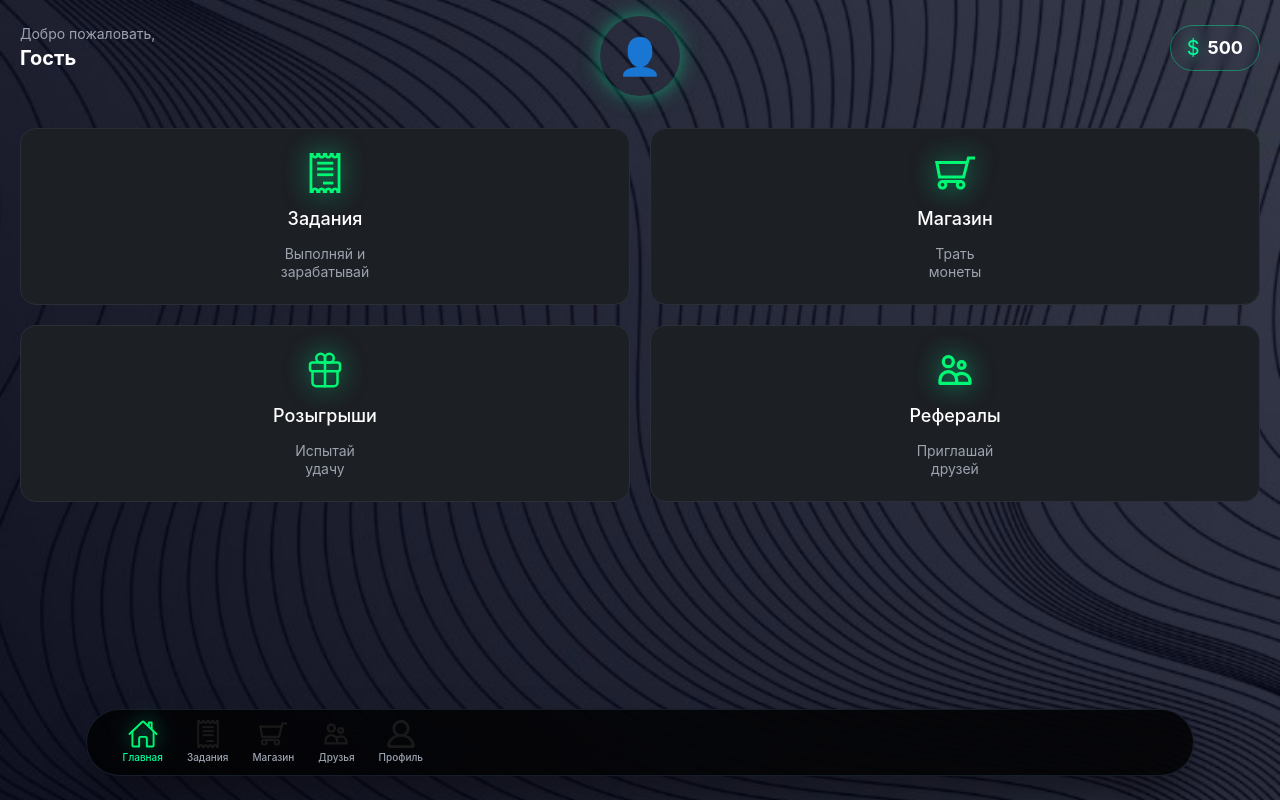
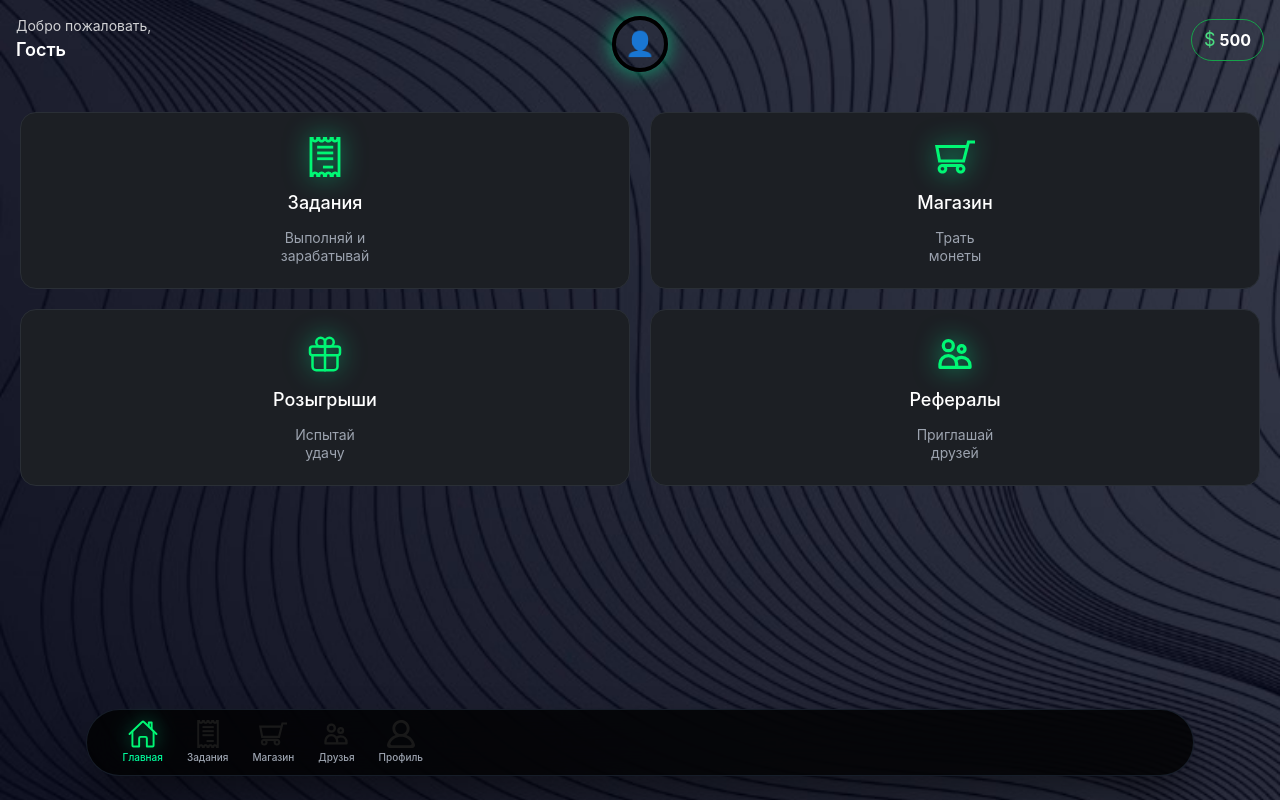
Before and after one commit to ik123-coder/giftbot-miniapp, a React (Vite) app in the folder client/: page / in a window 1280 px wide. Built offline with nearby package versions, Linux system fonts and the light colour scheme; the HTML template or start-up script is replaced by a standard one.

Commit message:
Update Header.jsx

```diff
--- a/client/src/components/Header.jsx
+++ b/client/src/components/Header.jsx
@@ -1,28 +1,28 @@
-// client/src/components/Header.jsx
 export default function Header({ firstName, balance, photoUrl }) {
   return (
-    <div className="relative px-5 pt-6 pb-4 flex items-center justify-between">
+    <div className="relative px-4 pt-4 pb-2 flex items-center justify-between">
       {/* Левая часть: текст */}
       <div className="flex flex-col">
-        <div className="text-sm text-gray-400">Добро пожаловать,</div>
-        <div className="text-xl font-bold text-white">
-          {firstName}
-        </div>
+        <div className="text-sm opacity-80">Добро пожаловать,</div>
+        <div className="text-lg font-semibold">{firstName}</div>
       </div>
 
-      {/* Аватар по центру сверху — с неоновой рамкой и свечением */}
+      {/* Аватар по центру сверху */}
       <div className="absolute left-1/2 -translate-x-1/2 top-4">
-        <div className="relative w-20 h-20 rounded-full overflow-hidden border-4 border-transparent bg-gradient-to-r from-[#00ff9d] via-[#00e68c] to-[#00ff9d] p-[3px] shadow-[0_0_20px_rgba(0,255,157,0.5)]">
-          {/* Внутренний чёрный круг для обводки */}
-          <div className="w-full h-full rounded-full bg-black flex items-center justify-center p-1">
+        <div className="relative">
+          {/* Внешнее зелёное свечение и градиентная рамка */}
+          <div className="absolute inset-0 rounded-full bg-gradient-to-r from-[#00ff9d] via-[#00e68c] to-[#00ff9d] blur-md opacity-70"></div>
+
+          {/* Сам аватар с чёрной внутренней обводкой */}
+          <div className="relative w-14 h-14 rounded-full overflow-hidden border-4 border-black bg-black shadow-[0_0_20px_rgba(0,255,157,0.6)]">
             {photoUrl ? (
               <img
                 src={photoUrl}
                 alt="avatar"
-                className="w-full h-full rounded-full object-cover"
+                className="w-full h-full object-cover"
               />
             ) : (
-              <div className="w-full h-full rounded-full bg-gray-800 flex items-center justify-center text-4xl text-white">
+              <div className="w-full h-full bg-gray-700 flex items-center justify-center text-2xl text-white">
                 👤
               </div>
             )}
@@ -31,9 +31,9 @@ export default function Header({ firstName, balance, photoUrl }) {
       </div>
 
       {/* Правая часть: баланс */}
-      <div className="flex items-center gap-2 bg-gray-900/70 px-4 py-2 rounded-full border border-[#00ff9d]/40 backdrop-blur-sm">
-        <span className="text-[#00ff9d] text-xl drop-shadow-[0_0_6px_rgba(0,255,157,0.5)]">$</span>
-        <span className="font-bold text-lg text-white">{balance.toLocaleString()}</span>
+      <div className="flex items-center gap-1 bg-gray-800 px-3 py-1.5 rounded-full border border-green-600">
+        <span className="text-green-400 text-lg">$</span>
+        <span className="font-bold">{balance}</span>
       </div>
     </div>
   );
```
